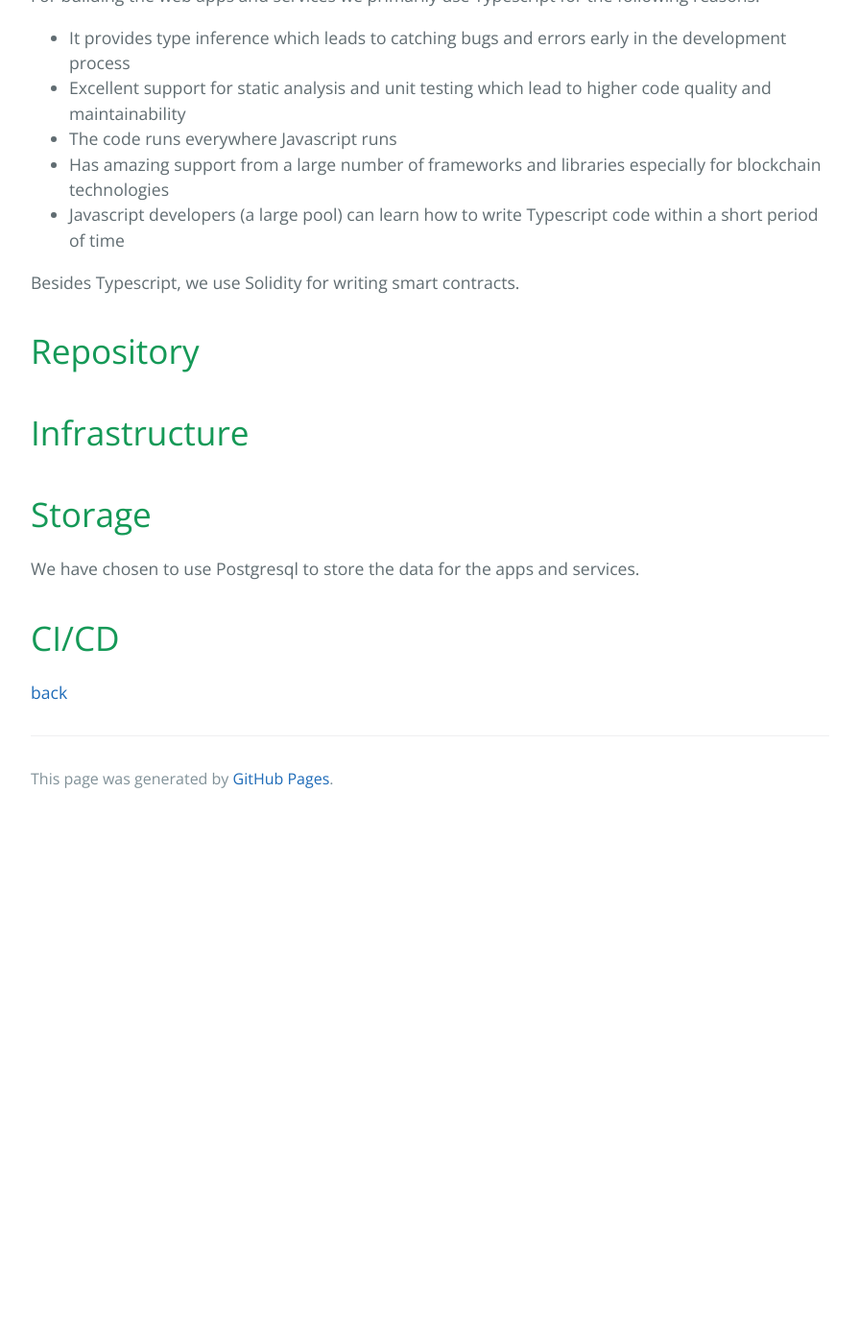
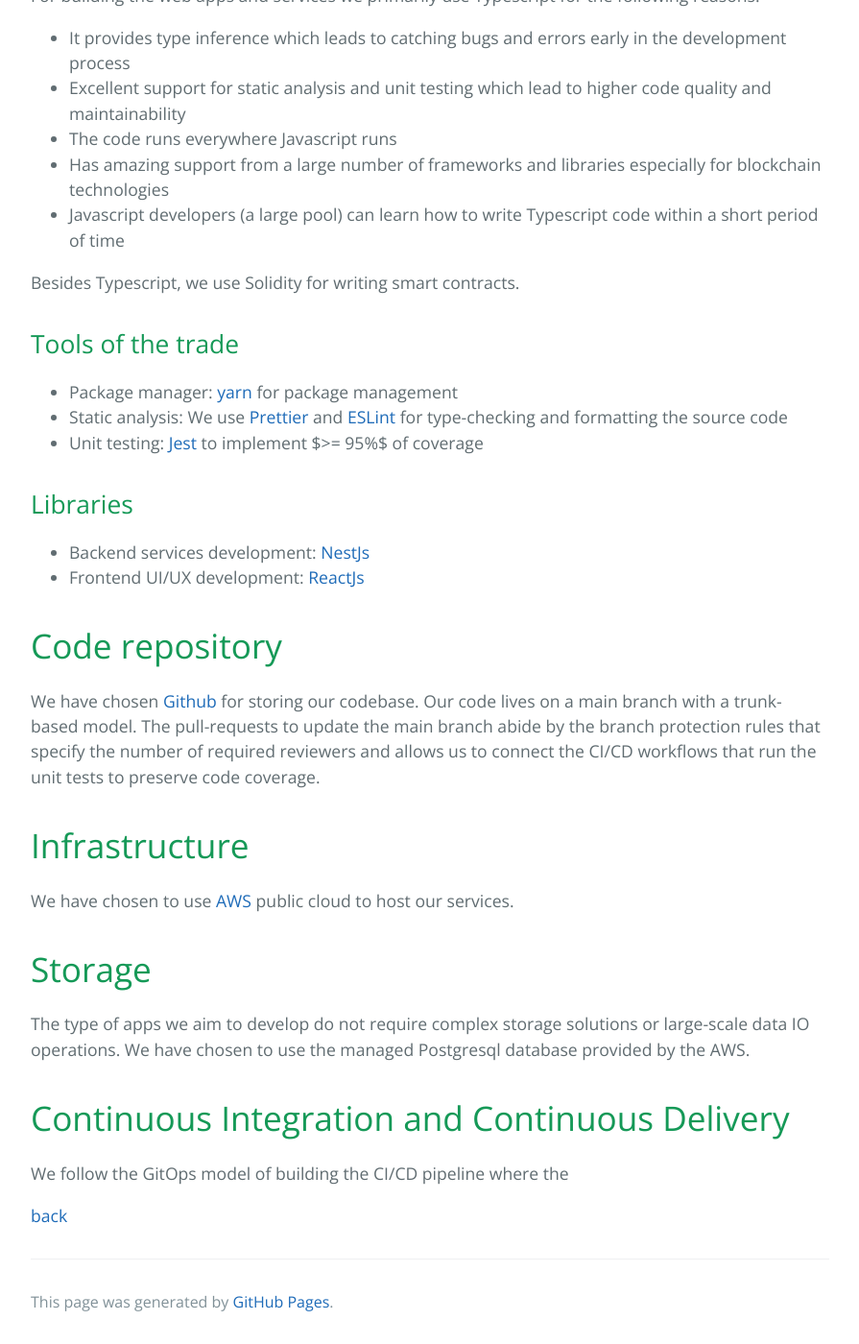
Before and after one commit to LiquidX-Studio/LiquidX-Studio.github.io, a Jekyll site: the page built from web3_tech_stack.md, in a window 1280 px wide and 1400 px high, scrolled down 2351 px. Shown: the whole window at 96% size, without its empty margins (192-1087 px from the left). Built offline with Jekyll 4.4.1, drawn with Linux system fonts in a browser that asks for light colours; before the commit the page ends 3206 px from its top, so only the background shows below that.

Commit message:
Updated liquidx tech stack article content.

```diff
--- a/web3_tech_stack.md
+++ b/web3_tech_stack.md
@@ -41,14 +41,26 @@
 
 Besides Typescript, we use Solidity for writing smart contracts.
 
-# Repository
+## Tools of the trade
+- Package manager: [yarn](https://yarnpkg.com/) for package management
+- Static analysis: We use [Prettier](https://prettier.io/) and [ESLint](https://typescript-eslint.io/) for type-checking and formatting the source code
+- Unit testing: [Jest](https://jestjs.io/) to implement $>= 95%$ of coverage
+
+## Libraries
+- Backend services development: [NestJs](https://nestjs.com/)
+- Frontend UI/UX development: [ReactJs](https://reactjs.org/)
+
+# Code repository
+We have chosen [Github](https://github.com) for storing our codebase.  Our code lives on a main branch with a trunk-based model.  The pull-requests to update the main branch abide by the branch protection rules that specify the number of required reviewers and allows us to connect the CI/CD workflows that run the unit tests to preserve code coverage.
 
 # Infrastructure
+We have chosen to use [AWS](https://aws.amazon.com/) public cloud to host our services.
 
 # Storage
-We have chosen to use Postgresql to store the data for the apps and services.
+The type of apps we aim to develop do not require complex storage solutions or large-scale data IO operations.  We have chosen to use the managed Postgresql database provided by the AWS.
 
-# CI/CD
+# Continuous Integration and Continuous Delivery
+We follow the GitOps model of building the CI/CD pipeline where the
 
 
 [back](./)
```
Also changed, not shown: index.md (+7 -3 lines).
